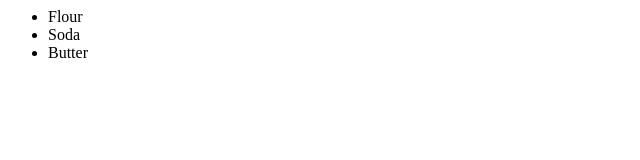
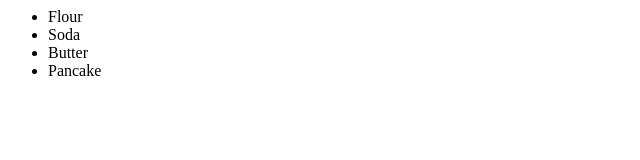
Before and after one commit to melissawahnish/grocerylist, a plain HTML site: page index.html in a window 1280 px wide. Shown: the full height of the page, 0-640 px from the left. Drawn offline with Linux system fonts and the light colour scheme.

Commit message:
added pancake to list

```diff
--- a/index.html
+++ b/index.html
@@ -4,5 +4,6 @@
 			<li>Flour</li>
 			<li>Soda</li>
 			<li>Butter</li>
+			<li>Pancake</li>
 	</body>
 </html>
```
